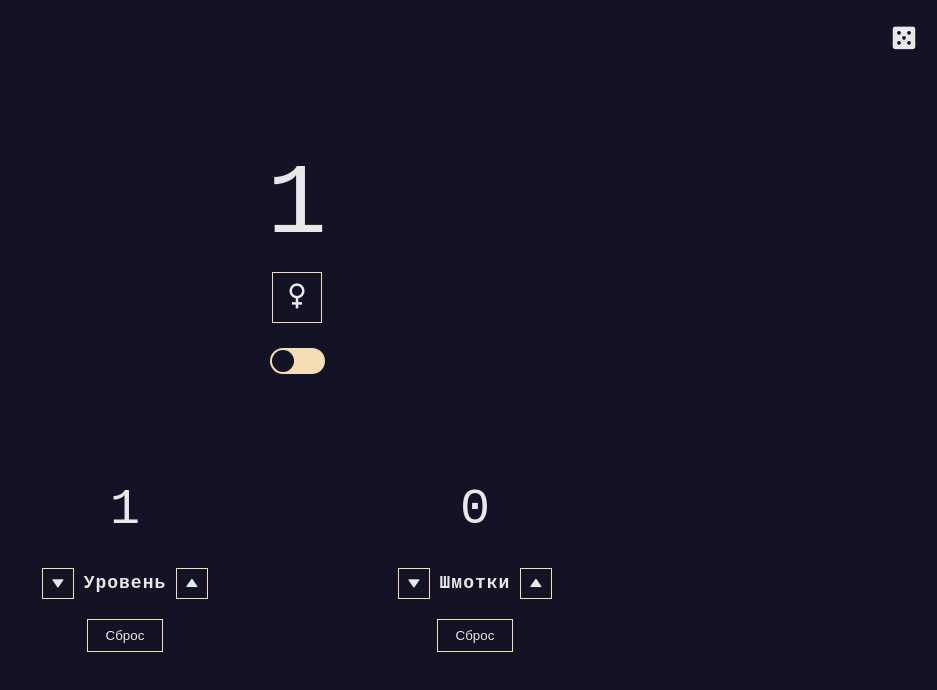
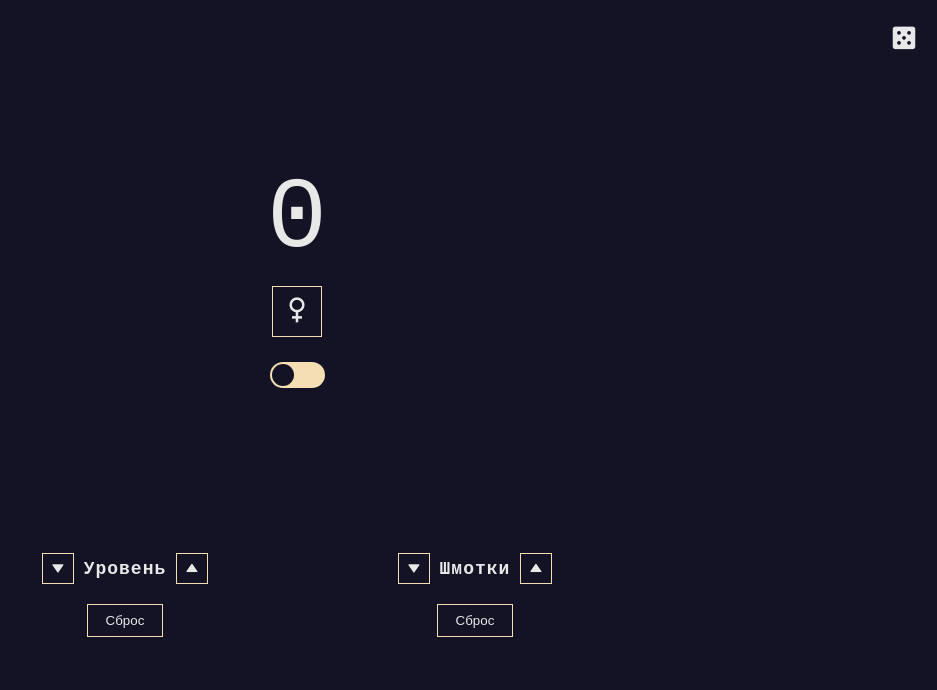
Before and after one commit to 3str-team/Munchkin_Counter, a React (Create React App) app: page / in a window 1280 px wide. Shown: the top 690 px of the page, without its empty margins (343-1280 px from the left). Built offline with nearby package versions, Linux system fonts and the light colour scheme.

Commit message:
fix: save gender in local storage

```diff
--- a/src/App.js
+++ b/src/App.js
@@ -2,13 +2,13 @@ import React, { useEffect, useState } from 'react';
 import Counter from './components/Counter/Counter';
 import Random from './components/Random/Random';
 import Total from './components/Total/Total';
+import { useStorageState } from './hooks/useStorageState';
 
 import './styles/app.css';
-import { useStorageStateNumber } from './hooks/useStorageStateNumber';
 
 function App() {
-	const [level, setLevel] = useStorageStateNumber(1, 'level');
-	const [items, setItems] = useStorageStateNumber(0, 'items');
+	const [level, setLevel] = useStorageState(1, 'level');
+	const [items, setItems] = useStorageState(0, 'items');
 	const [total, setTotal] = useState(Number(level) + Number(items));
 
 	useEffect(() => {
--- a/src/components/Total/Total.jsx
+++ b/src/components/Total/Total.jsx
@@ -1,8 +1,9 @@
-import React from "react";
-import { useState } from "react";
+import React from 'react';
+import { useState } from 'react';
+import { useStorageState } from '../../hooks/useStorageState';
 
 const Total = ({ value }) => {
-  const [isMale, setIsMale] = useState(false);
+	const [isMale, setIsMale] = useStorageState(false, 'isMale');
 	const [iconPack, setIconPack] = useState({
 		type: 1,
 		icons: [
@@ -11,7 +12,8 @@ const Total = ({ value }) => {
 		],
 	});
 
-  const chacheGender = () => {
+	const changeGender = () => {
+		console.log(typeof isMale, !isMale);
 		setIsMale(!isMale);
 	};
 
@@ -41,17 +43,27 @@ const Total = ({ value }) => {
 			<ul className="options">
 				<li>
 					{isMale ? (
-            <button className={"male btn"} onClick={chacheGender}>
+						<button
+							className={'male btn'}
+							onClick={changeGender}
+						>
 							{iconPack.icons[0]}
 						</button>
 					) : (
-            <button className={"female btn"} onClick={chacheGender}>
+						<button
+							className={'female btn'}
+							onClick={changeGender}
+						>
 							{iconPack.icons[1]}
 						</button>
 					)}
 				</li>
 				<li>
-          <input type="checkbox" id="switchIcons" hidden />
+					<input
+						type="checkbox"
+						id="switchIcons"
+						hidden
+					/>
 					<label
 						className="iconsToggle"
 						htmlFor="switchIcons"
--- /dev/null
+++ b/src/hooks/useStorageState.js
@@ -0,0 +1,31 @@
+import { useCallback, useEffect, useState } from 'react';
+
+export const useStorageState = (initialValue = null, alias) => {
+	const [value, setValue] = useState(initialValue);
+
+	const setLocalStorage = useCallback(
+		newValue => {
+			localStorage.setItem(alias, JSON.stringify(newValue));
+			setValue(newValue);
+		},
+		[alias]
+	);
+
+	const isAliasExist = useCallback(() => {
+		const cashedValue = localStorage.getItem(alias);
+		console.log(cashedValue, cashedValue !== undefined);
+		return cashedValue !== undefined;
+	}, [alias]);
+
+	useEffect(() => {
+		if (isAliasExist()) {
+			const cashedValue = JSON.parse(localStorage.getItem(alias));
+			setLocalStorage(cashedValue);
+		} else {
+			console.log('Set initial value', initialValue);
+			setLocalStorage(initialValue);
+		}
+	}, [initialValue, alias, setLocalStorage, isAliasExist]);
+
+	return [value, setLocalStorage];
+};
--- a/src/hooks/useStorageStateNumber.js
+++ /dev/null
@@ -1,30 +0,0 @@
-import { useCallback, useEffect, useState } from 'react';
-
-export const useStorageStateNumber = (initialValue = null, alias) => {
-	const [value, setValue] = useState(initialValue);
-
-	const setLocalStorage = useCallback(
-		newValue => {
-			localStorage.setItem(alias, newValue);
-			setValue(prev => Number(newValue));
-		},
-		[alias]
-	);
-
-	const isAliasExist = useCallback(() => {
-		return (
-			!isNaN(localStorage.getItem(alias)) &&
-			localStorage.getItem(alias) !== null
-		);
-	}, [alias]);
-
-	useEffect(() => {
-		if (isAliasExist()) {
-			setLocalStorage(+localStorage.getItem(alias), alias);
-		} else {
-			setLocalStorage(initialValue, alias);
-		}
-	}, [initialValue, alias, setLocalStorage, isAliasExist]);
-
-	return [value, setLocalStorage];
-};
```
Also changed, not shown: 1 other file (tests, documents, lock files or other folders). Lines whose indentation alone changed are shown as unchanged.
